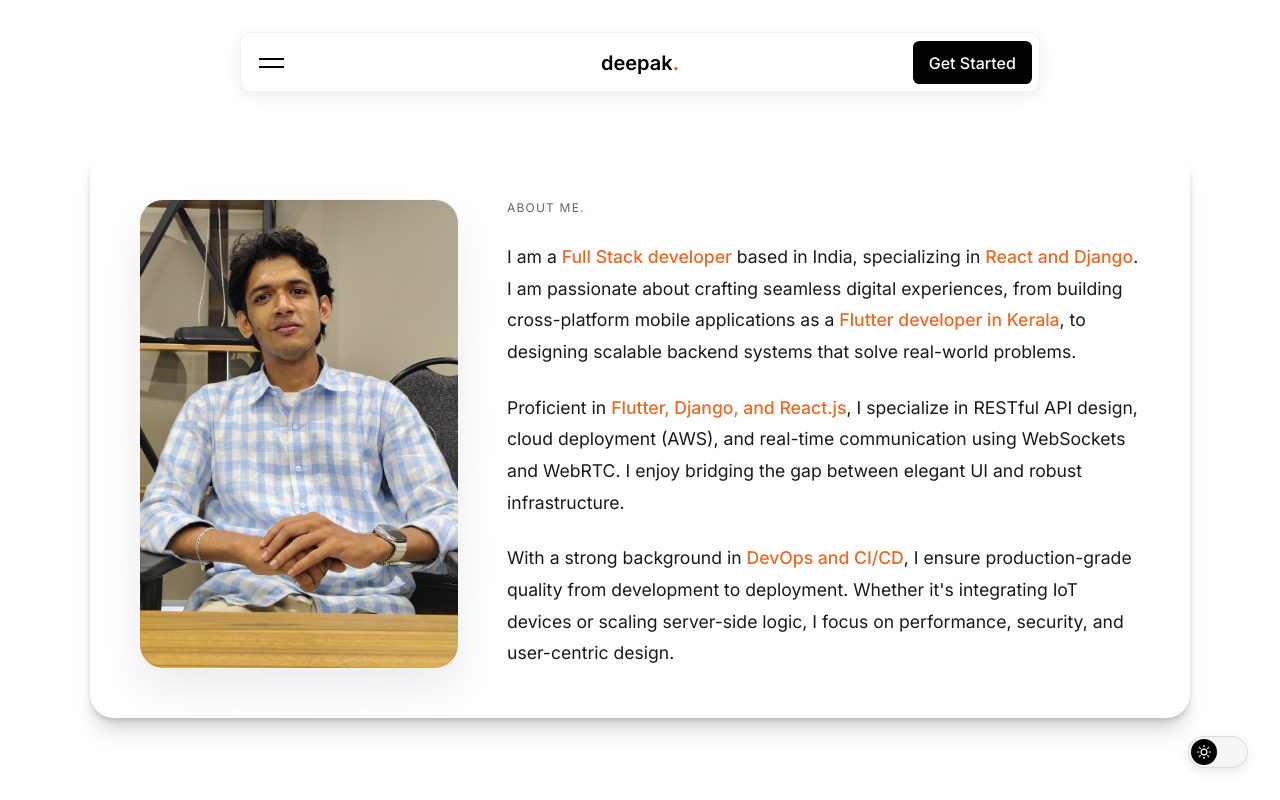
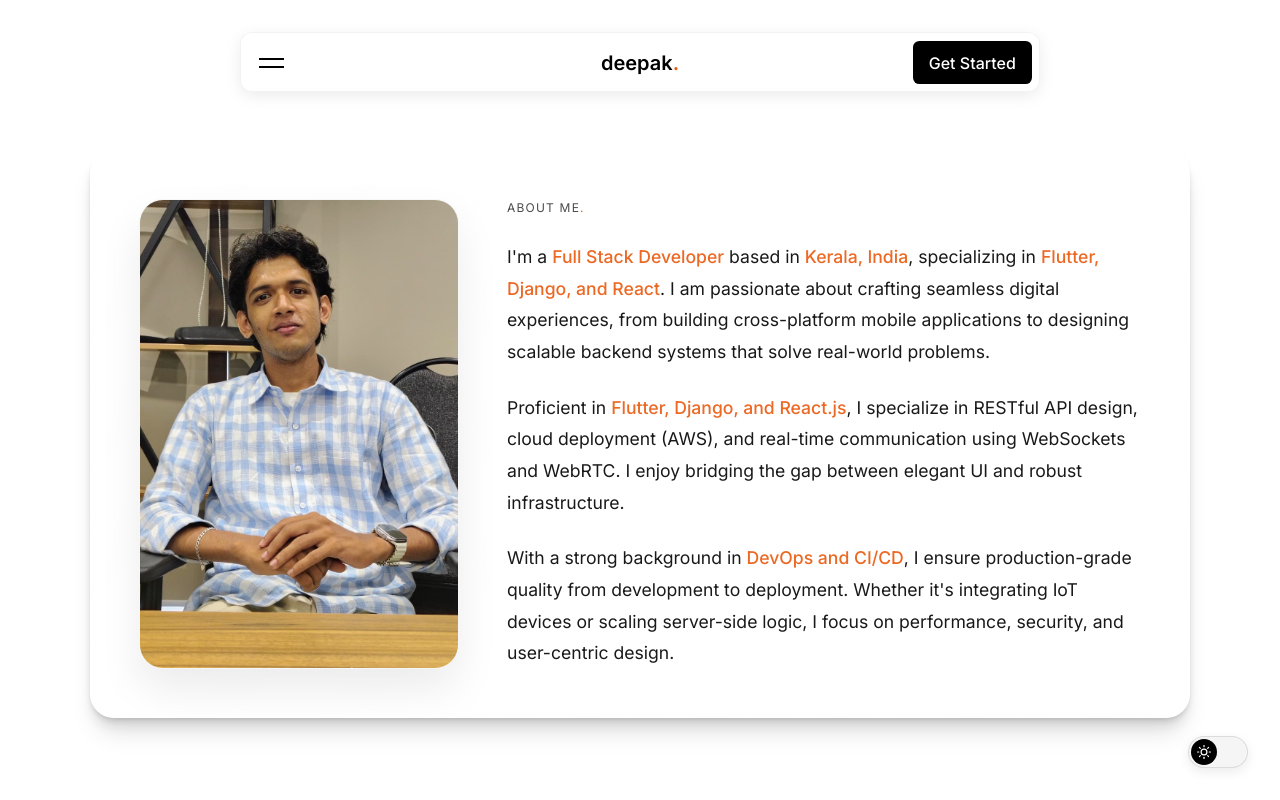
Before and after one commit to deepakdas-d/Deepak, a Next.js app: page /about in a window 1280 px wide. Shown: the top 800 px of the page. Built offline with nearby package versions, Linux system fonts and the light colour scheme; a web font is replaced by a local one.

Commit message:
feat: implement portfolio landing page with navigation, scroll-synced path updates, and animated sections

```diff
--- a/src/app/about/page.js
+++ b/src/app/about/page.js
@@ -59,7 +59,7 @@ export default function AboutPage() {
             </h1>
             <div className={styles.aboutBios}>
               <p className={styles.aboutText}>
-                I am a <strong>Full Stack developer</strong> based in India, specializing in <strong>React and Django</strong>. I am passionate about crafting seamless digital experiences, from building cross-platform mobile applications as a <strong>Flutter developer in Kerala</strong>, to designing scalable backend systems that solve real-world problems.
+                I'm a <strong>Full Stack Developer</strong> based in <strong>Kerala, India</strong>, specializing in <strong>Flutter, Django, and React</strong>. I am passionate about crafting seamless digital experiences, from building cross-platform mobile applications to designing scalable backend systems that solve real-world problems.
               </p>
               <p className={styles.aboutText}>
                 Proficient in <strong>Flutter, Django, and React.js</strong>, I specialize in RESTful API design, cloud deployment (AWS), and real-time communication using WebSockets and WebRTC. I enjoy bridging the gap between elegant UI and robust infrastructure.
--- a/src/app/globals.css
+++ b/src/app/globals.css
@@ -6,8 +6,8 @@
 :root {
   --bg: #ffffff;
   --fg: #000000;
-  --muted: #666666;
-  --muted-light: #888888;
+  --muted: #4b4b4b;
+  --muted-light: #595959;
   --accent: #ea580c;
   --card-bg: rgba(250, 250, 250, 0.5);
   --card-bg-solid: #f5f5f5;
@@ -19,7 +19,7 @@
   --nav-bg: rgba(255, 255, 255, 0.8);
   --nav-btn-bg: #000000;
   --nav-btn-text: #ffffff;
-  --dot-base: rgba(0, 0, 0, 0.445);
+  --dot-base: rgba(0, 0, 0, 0.6);
   --dot-active: rgba(0, 0, 0, 0.827);
   --loader-bg: #ffffff;
   --loader-text: #000000;
@@ -31,8 +31,8 @@
 [data-theme="dark"] {
   --bg: #0a0a0a;
   --fg: #f0f0f0;
-  --muted: #999999;
-  --muted-light: #777777;
+  --muted: #a3a3a3;
+  --muted-light: #8a8a8a;
   --accent: #f97316;
   --card-bg: rgba(30, 30, 30, 0.6);
   --card-bg-solid: #1a1a1a;
@@ -44,7 +44,7 @@
   --nav-bg: rgba(20, 20, 20, 0.85);
   --nav-btn-bg: #ffffff;
   --nav-btn-text: #000000;
-  --dot-base: #555555;
+  --dot-base: #777777;
   --dot-active: rgba(255, 255, 255, 0.6);
   --loader-bg: #0a0a0a;
   --loader-text: #f0f0f0;
--- a/src/app/layout.js
+++ b/src/app/layout.js
@@ -18,8 +18,22 @@ export const metadata = {
     default: "Deepak Das | Full Stack Developer | Flutter, Django & AWS Developer Kerala India",
     template: "%s | Deepak Das | Full Stack Developer"
   },
-  description: "Full Stack Developer from Kerala, India specializing in Flutter, Django, AWS, Firebase and scalable web and mobile applications.",
-  keywords: ["Deepak Das", "Full Stack Developer", "Flutter Developer", "Django Developer", "AWS", "Firebase", "Kerala", "India", "Kochi", "Remote Developer", "Portfolio", "Software Engineer"],
+  description: "Deepak Das is a Full Stack Developer from Kerala, India, specializing in Flutter, Django, and React.js. Building scalable cross-platform apps and robust backend systems.",
+  keywords: [
+    "Deepak Das",
+    "Full Stack Developer",
+    "Flutter Developer Kerala",
+    "Django Developer India",
+    "React Developer",
+    "Cross-Platform App Developer",
+    "Mobile App Developer Kerala",
+    "Backend Developer India",
+    "Flutter Expert",
+    "REST API Developer",
+    "AWS Developer India",
+    "Software Engineer Kerala",
+    "Hire Flutter Developer"
+  ],
   authors: [{ name: "Deepak Das" }],
   creator: "Deepak Das",
   openGraph: {
@@ -29,7 +43,7 @@ export const metadata = {
     title: "Deepak Das | Full Stack Developer",
     description: "Flutter, Android, Backend & Web Developer",
     siteName: "Deepak Das Portfolio",
-    images: [{ url: "https://www.deepakdas.online/og-image.png", width: 1200, height: 630, alt: "Deepak Das Portfolio" }],
+    images: [{ url: "https://www.deepakdas.online/og-image.png", width: 1200, height: 630, alt: "Deepak Das - Full Stack Developer Kerala" }],
   },
   twitter: {
     card: "summary_large_image",
@@ -68,74 +82,53 @@ export default function RootLayout({ children }) {
       suppressHydrationWarning
     >
       <head>
+        {/* Person Schema */}
         <script
           type="application/ld+json"
-          dangerouslySetInnerHTML={{ __html: JSON.stringify([
-            {
+          dangerouslySetInnerHTML={{__html: JSON.stringify({
             "@context": "https://schema.org",
             "@type": "Person",
-              "@id": "https://www.deepakdas.online/#person",
             "name": "Deepak Das",
             "jobTitle": "Full Stack Developer",
+            "description": "Full Stack Developer from Kerala, India specializing in Flutter, Django, and React.js",
             "url": "https://www.deepakdas.online",
+            "email": "enquiry@deepakdas.online",
             "image": "https://www.deepakdas.online/images/deepak.jpeg",
-              "description": "Full Stack Developer from Kerala, India specializing in Flutter, Django, AWS, Firebase and scalable web and mobile applications.",
-              "email": "enquiry@deepakdas.online",
             "address": {
               "@type": "PostalAddress",
-                "addressLocality": "Kochi",
-                "addressRegion": "Kerala",
-                "addressCountry": "India"
+              "addressLocality": "Kerala",
+              "addressCountry": "IN"
             },
             "sameAs": [
               "https://github.com/deepakdas-d",
               "https://www.linkedin.com/in/deepak-das-d-76768034a/"
             ],
-              "knowsAbout": ["Flutter", "Django", "React.js", "AWS", "Firebase", "WebRTC", "FastAPI"],
+            "knowsAbout": [
+              "Flutter", "Dart", "Django", "React.js",
+              "AWS", "WebSockets", "WebRTC", "REST API",
+              "Full Stack Development", "DevOps"
+            ],
             "worksFor": {
               "@type": "Organization",
-                "name": "Freelance / Remote Developer"
+              "name": "Techfifo Innovations"
             }
-            },
-            {
+          })}}
+        />
+
+        {/* WebSite Schema */}
+        <script
+          type="application/ld+json"
+          dangerouslySetInnerHTML={{__html: JSON.stringify({
             "@context": "https://schema.org",
             "@type": "WebSite",
             "name": "Deepak Das Portfolio",
             "url": "https://www.deepakdas.online",
-              "potentialAction": {
-                "@type": "SearchAction",
-                "target": "https://www.deepakdas.online/?s={search_term_string}",
-                "query-input": "required name=search_term_string"
+            "description": "Portfolio of Deepak Das, Full Stack Developer from Kerala, India",
+            "author": {
+              "@type": "Person",
+              "name": "Deepak Das"
             }
-            },
-            {
-              "@context": "https://schema.org",
-              "@type": "ProfilePage",
-              "dateCreated": "2024-01-01T00:00:00+05:30",
-              "dateModified": new Date().toISOString(),
-              "mainEntity": {
-                "@id": "https://www.deepakdas.online/#person"
-              }
-            },
-            {
-              "@context": "https://schema.org",
-              "@type": "BreadcrumbList",
-              "itemListElement": [
-                {
-                  "@type": "ListItem",
-                  "position": 1,
-                  "name": "Home",
-                  "item": "https://www.deepakdas.online/"
-                },
-                {
-                  "@type": "ListItem",
-                  "position": 2,
-                  "name": "Experience",
-                  "item": "https://www.deepakdas.online/#experience"
-                }
-              ]
-            }
-          ])}}
+          })}}
         />
         <script
           dangerouslySetInnerHTML={{
--- a/src/app/page.js
+++ b/src/app/page.js
@@ -6,10 +6,10 @@ import dynamic from 'next/dynamic';
 import SplitText from "../components/SplitText";
 import TextType from "../components/TextType";
 import CardNav from "../components/CardNav";
-import SkillsTabbed from "../components/SkillsTabbed";
+const SkillsTabbed = dynamic(() => import("../components/SkillsTabbed"));
 import DecryptedText from "../components/DecryptedText";
-import ExperienceSection from "../components/ExperienceSection";
-import EnquirySection from "../components/EnquirySection";
+const ExperienceSection = dynamic(() => import("../components/ExperienceSection"));
+const EnquirySection = dynamic(() => import("../components/EnquirySection"));
 import SectionReveal from "../components/SectionReveal";
 import ThemeToggle from "../components/ThemeToggle";
 import ScrollProgress from "../components/ScrollProgress";
--- a/src/components/DecryptedText.jsx
+++ b/src/components/DecryptedText.jsx
@@ -358,7 +358,8 @@ export default function DecryptedText({
                 : {};
 
     return (
-        <motion.span className={parentClassName} ref={containerRef} style={styles.wrapper} aria-label={text} role="text" {...animateProps} {...props}>
+        <motion.span className={parentClassName} ref={containerRef} style={styles.wrapper} {...animateProps} {...props}>
+            <span style={{ position: 'absolute', width: '1px', height: '1px', padding: 0, margin: '-1px', overflow: 'hidden', clip: 'rect(0, 0, 0, 0)', whiteSpace: 'nowrap', border: 0 }}>{text}</span>
             <span aria-hidden="true">
                 {displayText.split('').map((char, index) => {
                     const isRevealedOrDone = revealedIndices.has(index) || (!isAnimating && isDecrypted);
```
Also changed, not shown: public/llms.txt (added). Lines whose indentation alone changed are shown as unchanged.
